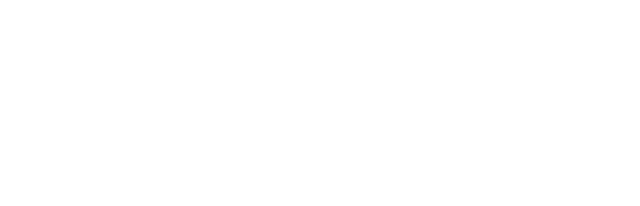
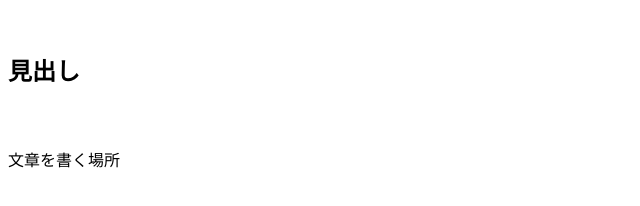
Before and after one commit to konbugames/snstest, a plain HTML site: page index.html in a window 1280 px wide. Shown: the whole page, without its empty margins (0-640 px from the left). Drawn offline with Linux system fonts and the light colour scheme.

Commit message:
Update index.html

```diff
--- a/index.html
+++ b/index.html
@@ -9,5 +9,11 @@
 
   <link rel="icon" href="/static/favicon.svg" type="image/svg+xml">
   <link rel="apple-touch-icon" href="/static/logo2.png">
+  　<title>サンプルHTML</title>
+</head>
+<body>
+　<h2>見出し</h2>
+　<p>文章を書く場所</p>
+</body>
 </body>
 </html>
```
